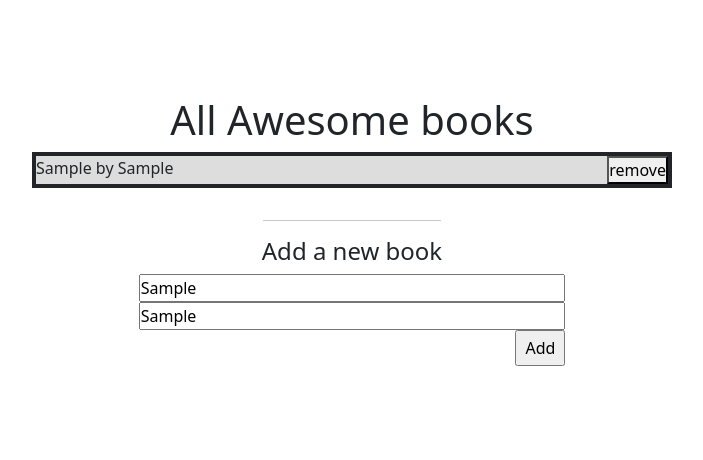
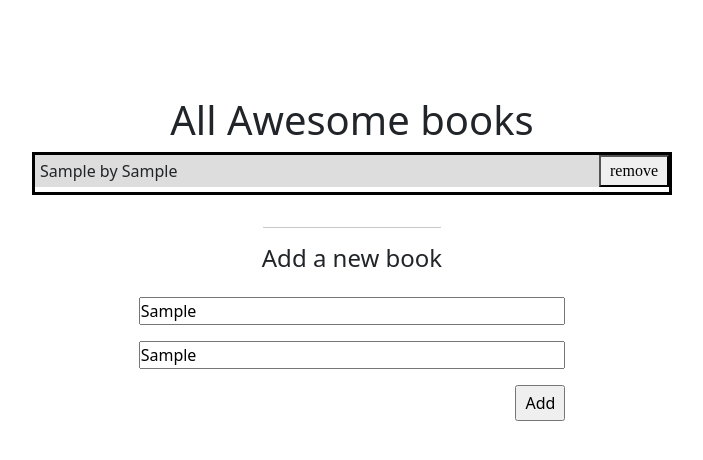
Before and after one commit to benja27/awsomebooks, a website: page index.html in a window 1280 px wide. Both pictures are taken after typing "Sample", "Sample" into the empty fields and a click on the input "Add". Shown: the whole page, without its empty margins (288-991 px from the left). Drawn offline with nearby package versions, Linux system fonts and the light colour scheme.

Commit message:
-Modify style

```diff
--- a/css/styles.css
+++ b/css/styles.css
@@ -9,11 +9,31 @@
 }
 
 .book{
+  margin-bottom: 5px;
   width: 100%;
   display: flex;
   justify-content: space-between;
+  align-items: center;
 }
 
 .book:nth-child(odd){
   background-color: #dddddd;
 }
+
+.remove {
+  margin: auto 0 auto 0;
+  padding: 2px;
+  font-family: 'sans-serif';
+  font-weight: 100;
+  width: 70px;
+}
+
+.bookListCont {
+  border: 3px solid black;
+  width: 100%;
+  height: auto;
+}
+
+.input-txt {
+  padding-left: 5px;
+}
--- a/index.html
+++ b/index.html
@@ -12,7 +12,7 @@
   <section class="col-6 mx-auto py-5 mt-5" >
     <h1 class="text-center" >All Awesome books</h1>
 
-    <article class="bookListCont border border-dark border-4 ">
+    <article class="bookListCont">
 
 
 
@@ -23,9 +23,9 @@
     <form action="" id="form" class="flex d-flex flex-column mx-auto align-items-center pt-3 col-8" >
        <hr class="col-5" >
       <h4 class="text-center mx-auto" >Add a new book</h4>
-      <input type="text" name="" class="w-100" id="title" placeholder="Title" required >
+      <input type="text" name="" class="w-100 m-3" id="title" placeholder="Title" required >
       <input type="text" name="" class="w-100" id="author" placeholder="Author"  required>
-      <input type="submit" value="Add" id="submit" class="p-1 px-2 align-self-end">
+      <input type="submit" value="Add" id="submit" class="p-1 px-2 align-self-end mt-3">
     </form>
 
     <div class="alert text-center fs-2 fw-bold" >
--- a/js/main.js
+++ b/js/main.js
@@ -71,7 +71,7 @@ class mainBooks{
       const div = document.createElement('div');
       div.className='book'
       let textContent = document.createElement('p')
-      textContent.className = "fs-bold m-0"
+      textContent.className = "fs-bold m-0 input-txt"
       textContent.textContent = `${element.title} by ${element.author}`
       let button = document.createElement('button')
       button.textContent= 'remove'
```
